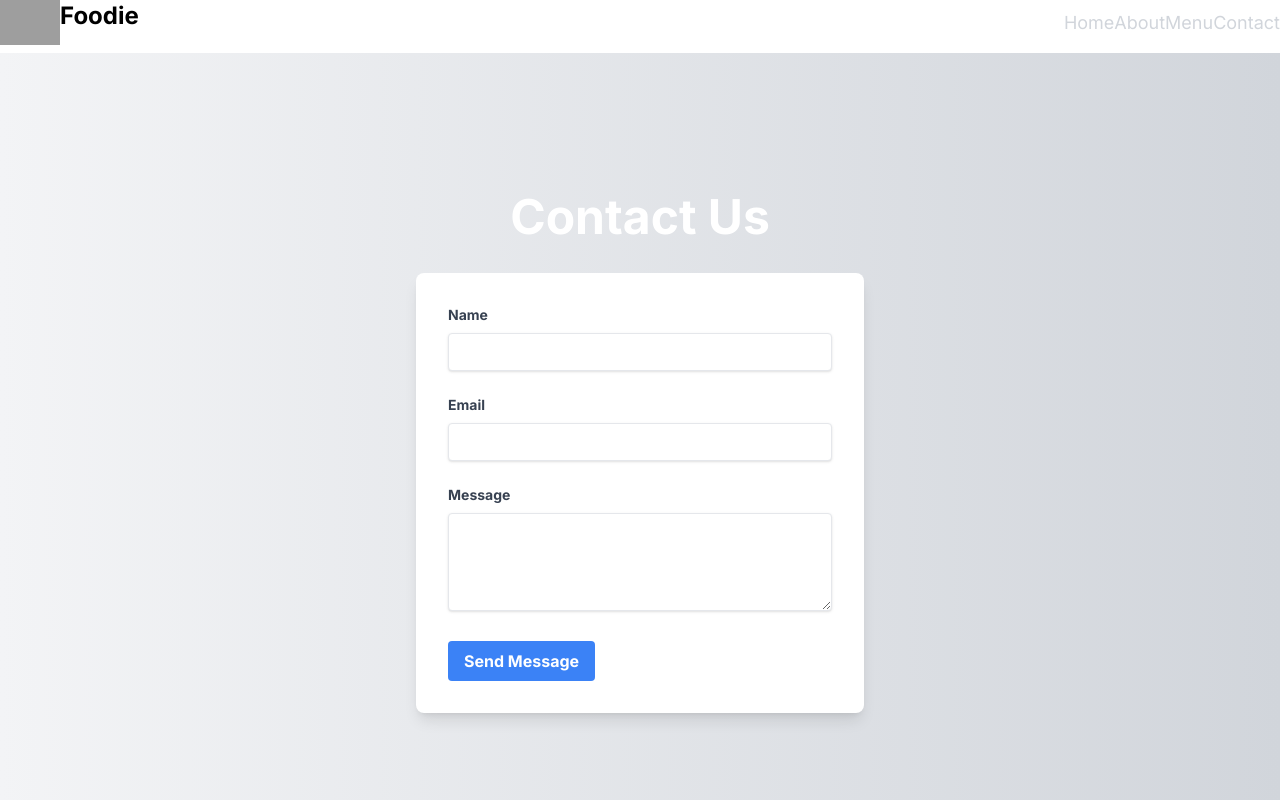
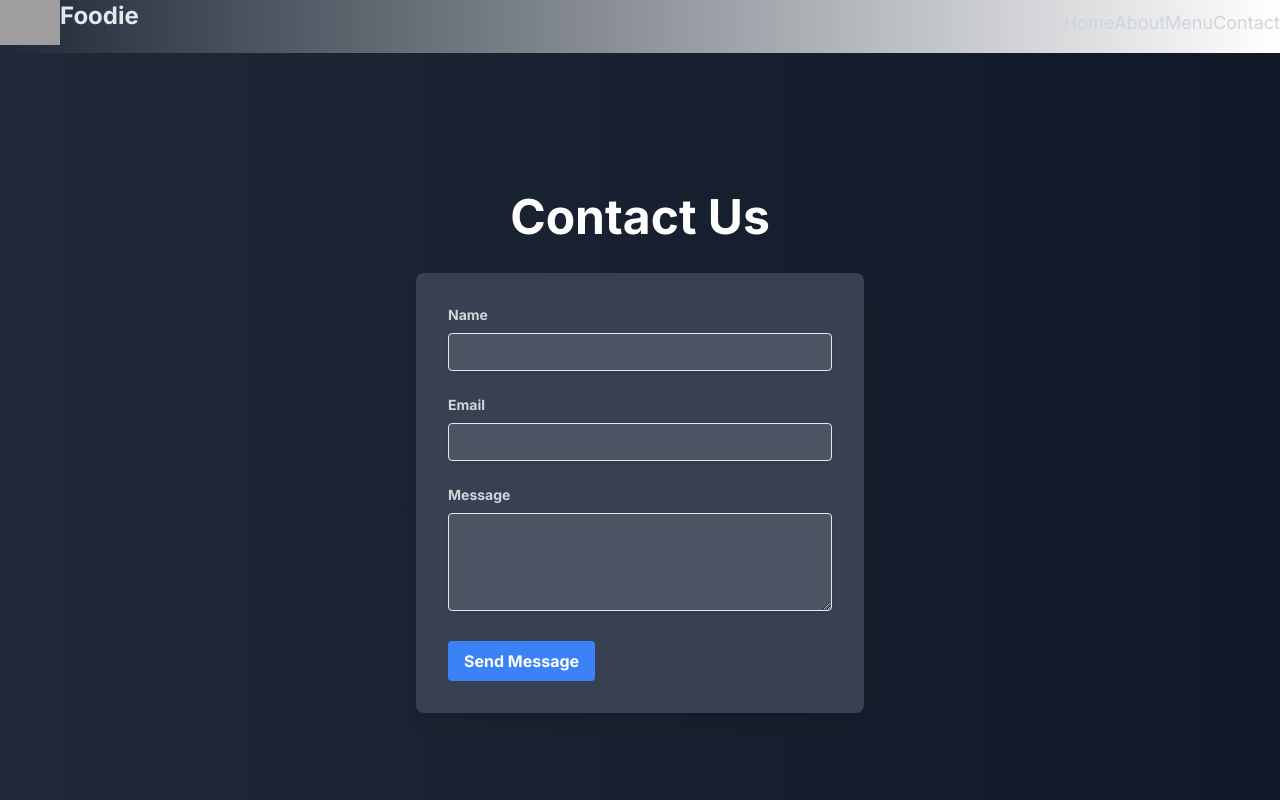
Before and after one commit to M-ayank2005/Foodie, a Next.js app: page /contact in a window 1280 px wide. Shown: the top 800 px of the page. Built offline with nearby package versions, Linux system fonts and the light colour scheme; grey boxes are pictures that could not be loaded.

Commit message:
signup page fixed

```diff
--- a/src/app/contact/page.js
+++ b/src/app/contact/page.js
@@ -1,4 +1,4 @@
-'use client'
+'use client';
 import { motion } from 'framer-motion';
 import { useState } from 'react';
 import Head from 'next/head';
@@ -27,9 +27,8 @@ const Contact = () => {
   };
 
   return (
-
     <div>
-        <Navbar />
+      <Navbar />
       <Head>
         <title>Contact Us</title>
         <meta name="description" content="Get in touch with us" />
@@ -39,7 +38,7 @@ const Contact = () => {
         initial={{ opacity: 0 }}
         animate={{ opacity: 1 }}
         transition={{ duration: 0.5 }}
-        className="min-h-screen flex flex-col justify-center items-center bg-gradient-to-r from-gray-100 to-gray-300"
+        className="min-h-screen flex flex-col justify-center items-center bg-gradient-to-r from-gray-800 to-gray-900"
       >
         <motion.h1
           initial={{ y: -50, opacity: 0 }}
@@ -53,11 +52,11 @@ const Contact = () => {
           initial={{ scale: 0.8, opacity: 0 }}
           animate={{ scale: 1, opacity: 1 }}
           transition={{ duration: 0.5, delay: 0.5 }}
-          className="bg-white p-8 rounded-lg shadow-lg w-full max-w-md"
+          className="bg-gray-700 p-8 rounded-lg shadow-lg w-full max-w-md"
           onSubmit={handleSubmit}
         >
           <div className="mb-6">
-            <label className="block text-gray-700 text-sm font-bold mb-2" htmlFor="name">
+            <label className="block text-gray-300 text-sm font-bold mb-2" htmlFor="name">
               Name
             </label>
             <input
@@ -67,11 +66,11 @@ const Contact = () => {
               value={formData.name}
               onChange={handleChange}
               required
-              className="shadow appearance-none border rounded w-full py-2 px-3 text-gray-700 leading-tight focus:outline-none focus:shadow-outline"
+              className="shadow appearance-none border rounded w-full py-2 px-3 text-gray-200 leading-tight focus:outline-none focus:shadow-outline bg-gray-600"
             />
           </div>
           <div className="mb-6">
-            <label className="block text-gray-700 text-sm font-bold mb-2" htmlFor="email">
+            <label className="block text-gray-300 text-sm font-bold mb-2" htmlFor="email">
               Email
             </label>
             <input
@@ -81,11 +80,11 @@ const Contact = () => {
               value={formData.email}
               onChange={handleChange}
               required
-              className="shadow appearance-none border rounded w-full py-2 px-3 text-gray-700 leading-tight focus:outline-none focus:shadow-outline"
+              className="shadow appearance-none border rounded w-full py-2 px-3 text-gray-200 leading-tight focus:outline-none focus:shadow-outline bg-gray-600"
             />
           </div>
           <div className="mb-6">
-            <label className="block text-gray-700 text-sm font-bold mb-2" htmlFor="message">
+            <label className="block text-gray-300 text-sm font-bold mb-2" htmlFor="message">
               Message
             </label>
             <textarea
@@ -95,7 +94,7 @@ const Contact = () => {
               onChange={handleChange}
               required
               rows="4"
-              className="shadow appearance-none border rounded w-full py-2 px-3 text-gray-700 leading-tight focus:outline-none focus:shadow-outline"
+              className="shadow appearance-none border rounded w-full py-2 px-3 text-gray-200 leading-tight focus:outline-none focus:shadow-outline bg-gray-600"
             ></textarea>
           </div>
           <div className="flex items-center justify-between">
```
